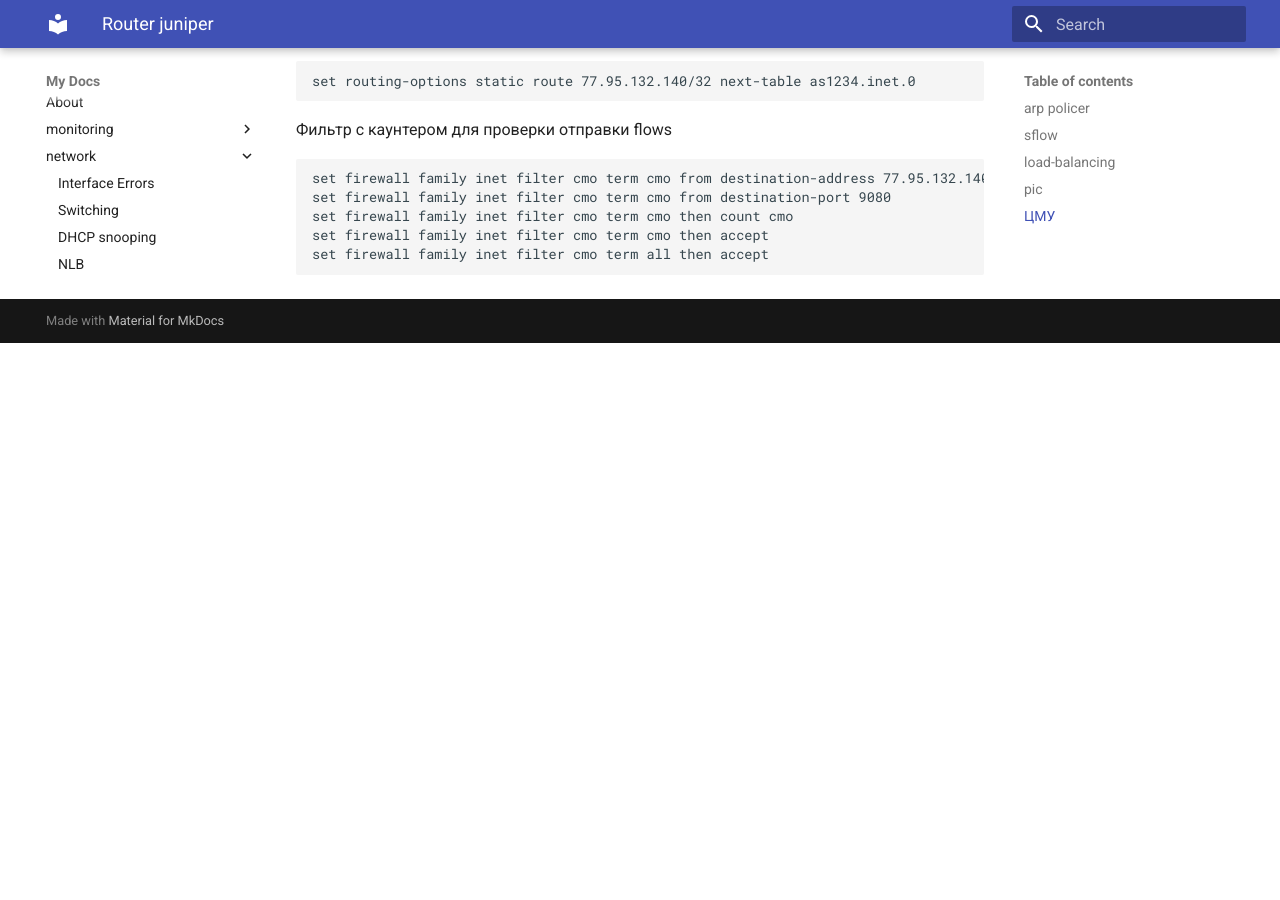
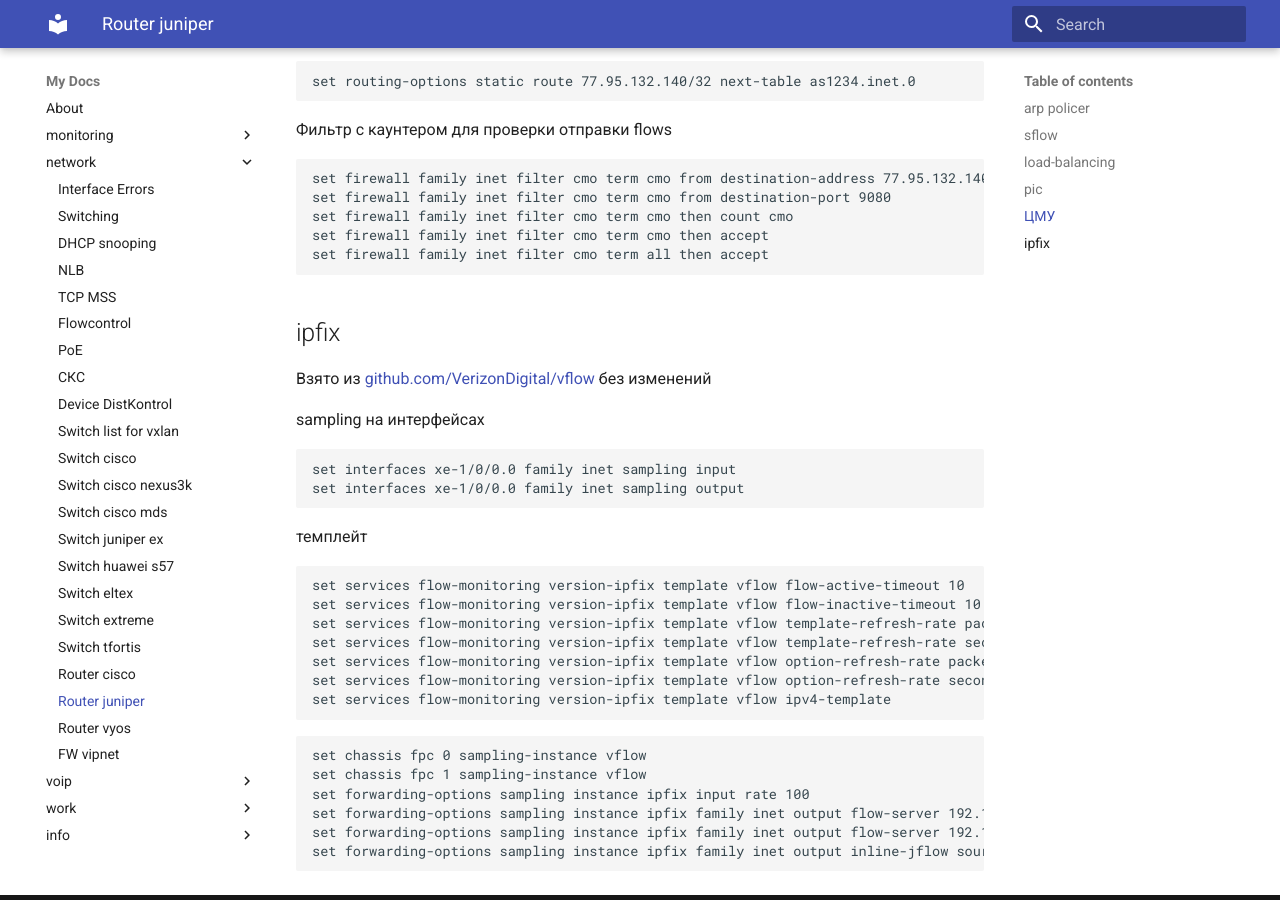
Before and after one commit to v98765/v98765.github.io, an MkDocs documentation site: the page built from docs/network/juniper_mx.md, in a window 1280 px wide and 900 px high, scrolled down 3606 px. Built offline with MkDocs 1.6.1 and Material for MkDocs 9.7.7, drawn with Linux system fonts in a browser that asks for light colours; before the commit the page ends 3949 px from its top, so only the background shows below that.

Commit message:
network/juniper_mx.md ipfix example

````diff
--- a/docs/network/juniper_mx.md
+++ b/docs/network/juniper_mx.md
@@ -155,3 +155,33 @@ set firewall family inet filter cmo term cmo then count cmo
 set firewall family inet filter cmo term cmo then accept
 set firewall family inet filter cmo term all then accept
 ```
+
+## ipfix
+
+Взято из [github.com/VerizonDigital/vflow](https://github.com/VerizonDigital/vflow/blame/master/docs/junos_integration.md) без изменений
+
+sampling на интерфейсах
+```
+set interfaces xe-1/0/0.0 family inet sampling input
+set interfaces xe-1/0/0.0 family inet sampling output
+```
+
+темплейт
+```
+set services flow-monitoring version-ipfix template vflow flow-active-timeout 10
+set services flow-monitoring version-ipfix template vflow flow-inactive-timeout 10
+set services flow-monitoring version-ipfix template vflow template-refresh-rate packets 1000
+set services flow-monitoring version-ipfix template vflow template-refresh-rate seconds 10
+set services flow-monitoring version-ipfix template vflow option-refresh-rate packets 1000
+set services flow-monitoring version-ipfix template vflow option-refresh-rate seconds 10
+set services flow-monitoring version-ipfix template vflow ipv4-template
+```
+
+```
+set chassis fpc 0 sampling-instance vflow
+set chassis fpc 1 sampling-instance vflow
+set forwarding-options sampling instance ipfix input rate 100
+set forwarding-options sampling instance ipfix family inet output flow-server 192.168.0.10 port 4739
+set forwarding-options sampling instance ipfix family inet output flow-server 192.168.0.10 version-ipfix template vflow
+set forwarding-options sampling instance ipfix family inet output inline-jflow source-address 192.168.0.1
+```
````
